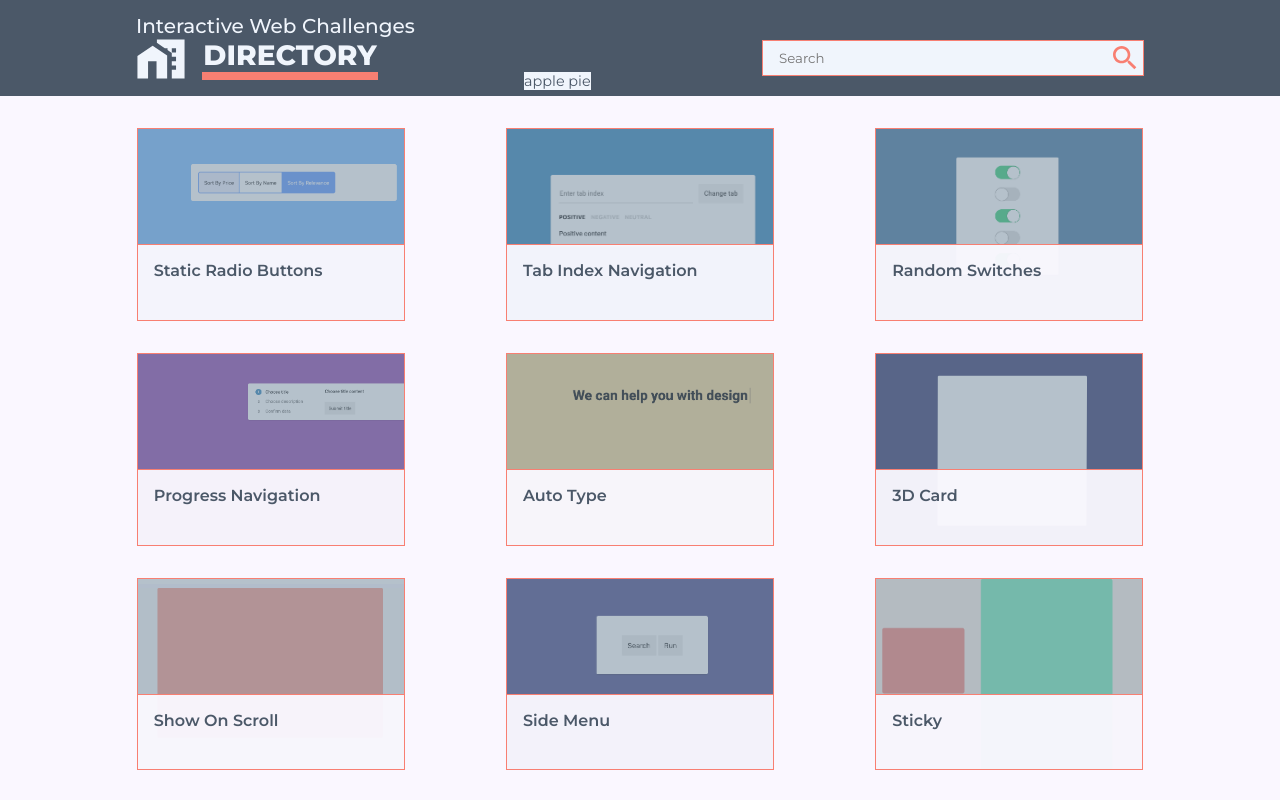
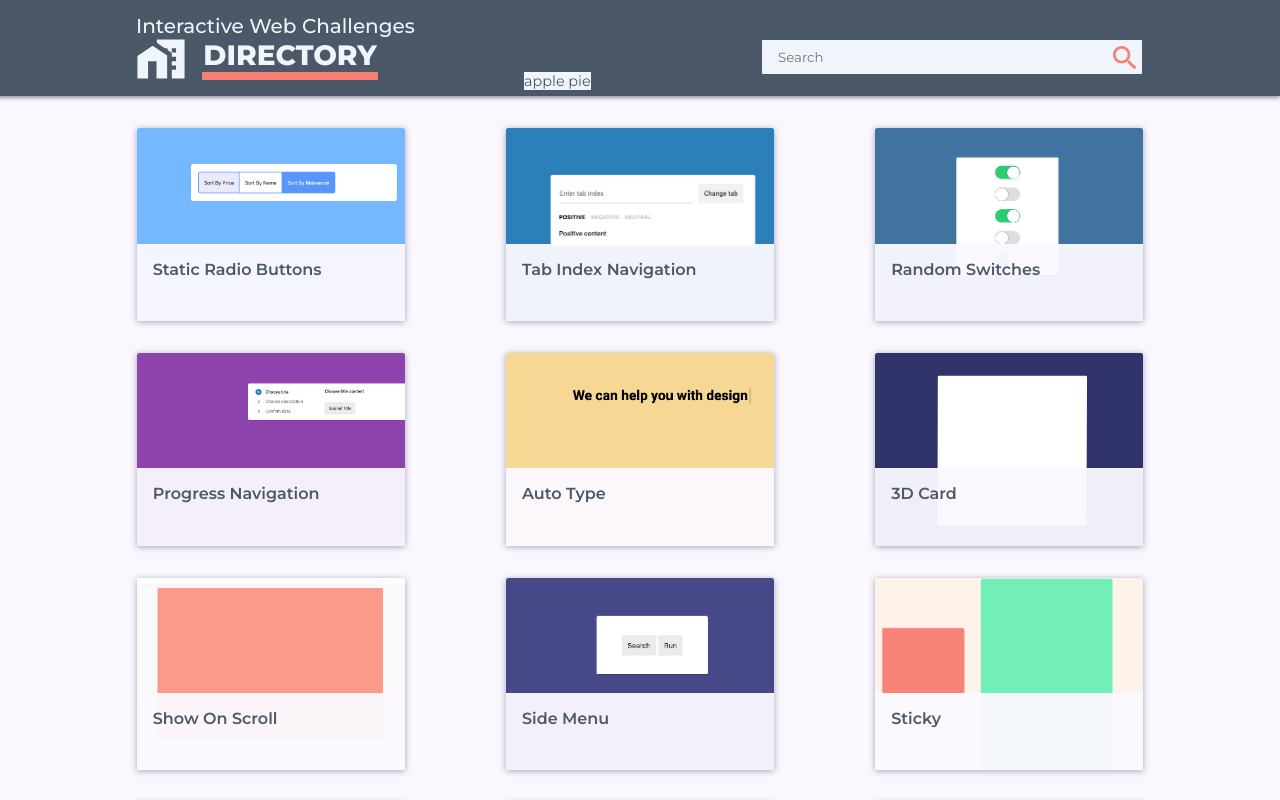
Before and after one commit to nicobartholom3w/interactive_webcomponent_app, an Angular app: page / in a window 1280 px wide. Shown: the top 800 px of the page. Built offline with nearby package versions, Linux system fonts and the light colour scheme.

Commit message:
(feat) Changed styles on directory page and navigation header.

```diff
--- a/src/app/challenges/challenges/challenges.component.scss
+++ b/src/app/challenges/challenges/challenges.component.scss
@@ -1,12 +1,9 @@
 :host {
-    // position: relative;
-
     height: 100%;
     width: 100%;
 }
 .header {
     margin: auto;
-    // max-width: 65rem;
     width: 100%;
     display: flex;
     justify-content: center;
@@ -17,7 +14,8 @@
     padding: .5rem 0;
     position: fixed;
     background-color: white;
-    z-index: 100;
+    z-index: 1;
+    box-shadow: 0 1px 4px 1px rgba(75, 88, 104, .2);
 
     &__content {
         padding: 0 1rem;
--- a/src/app/directory/directory-item/directory-item.component.html
+++ b/src/app/directory/directory-item/directory-item.component.html
@@ -1,8 +1,10 @@
 <a class="item">
-    <img class="item__background-img" [src]="challengeItem.imagePath" alt="project-img">
-    <div class="item__background">
-        <div class="item__content">
-            <div class="item__content-desc">{{ challengeItem.name }}</div>
+    <div class="item-container">
+        <img class="item__background-img" [src]="challengeItem.imagePath" alt="project-img">
+        <div class="item__background">
+            <div class="item__content">
+                <div class="item__content-desc">{{ challengeItem.name }}</div>
+            </div>
         </div>
     </div>
 </a>
--- a/src/app/directory/directory-item/directory-item.component.scss
+++ b/src/app/directory/directory-item/directory-item.component.scss
@@ -1,16 +1,30 @@
 :host {
     display: block;
     margin: 2rem 0 0 0;
+
 }
 
 .item {
     cursor: pointer;
-
-
+    background-color: transparent;
+    &-container {
+        height: 12.05rem;
+        width: 16.75rem;
+        box-shadow: 0 1px 6px 0 rgba(75, 88, 104, .5);
+        border-radius: 1px;
+        box-sizing: border-box;
+        overflow: hidden;
+        position: relative;
+        transition: all .3s;
+    }
     &:hover {
         .item {
+            &-container {
+                box-shadow: 0 2px 4px 2px rgba(75, 88, 104, .8);
+            }
             &__background {
                 background-color: rgba(121, 143, 160, .15);
+
             }
             &__content {
                 background-color: rgba(121, 143, 160, .88);
@@ -20,40 +34,63 @@
 
     }
 
+    &:focus {
+        .item {
+            &__background {
+                background-color: rgba(121, 143, 160, .15);
+                box-shadow: 0 2px 5px 2px rgba(75, 88, 104, .75);
+            }
+            &__content {
+                background-color: rgba(121, 143, 160, .88);
+                color: white;
+            }
+        }
+    }
+
     &__background {
-        background-color: rgba(121, 143, 160, .55);
+        // background-color: rgba(121, 143, 160, .55);
+        background-color: transparent;
         height: 12.05rem;
         width: 16.75rem;
+        height: 100%;
+        width: 100%;
         display: flex;
         flex-direction: column;
         justify-content: flex-end;
         transition: all .5s;
         box-sizing: border-box;
-        border: 1px solid rgba(248, 127, 114, 1);
+        border-radius: 1px;
+        // border: 1px solid rgba(248, 127, 114, 1);
         position: relative;
+
 
         &-img {
             height: 12.05rem;
             width: 16.75rem;
+            height: 100%;
+            width: 100%;
+            border-radius: 2px;
+            // height: 20rem;
             transition: all .5s;
             box-sizing: border-box;
             position: absolute;
             object-fit: cover;
             object-position: left;
+            background-color: transparent;
         }
     }
 
     &__content {
         background-color: rgba(251, 249, 255, .95);
-        border: 1px solid rgb(248, 127, 114);
-        margin: 0 -1px -1px -1px;
+        // border: 1px solid rgb(248, 127, 114);
+        // margin: 0 -1px -1px -1px;
         height: 40%;
         transition: all .3s;
         color: rgb(75, 88, 104);
         font-weight: 600;
         transition: all .5s;
         box-sizing: border-box;
-
+        width: 100%;
         &-desc {
             margin: 1rem;
         }
--- a/src/app/header/header.component.scss
+++ b/src/app/header/header.component.scss
@@ -8,7 +8,24 @@
     background-color: #4B5868;
     height: 6rem;
     color: #F0F5FC;
+    width: 100%;
+    // box-shadow: 0 1px 10px -1px rgba(75, 88, 104, 1);
 
+    &::before {
+        content: "";
+        display: block;
+        width: 200%;
+        // margin-left: -10px;
+        // right: 0;
+        // left: 0;
+        right: 1px;
+        height: 100%;
+        position: absolute;
+        z-index: -1;
+        background-color: transparent;
+        box-shadow: 0 1px 4px 1px rgba(75, 88, 104, .6);
+        // box-shadow: 0 1px 0 4px pink;
+    }
     &__content{
         display: flex;
         flex-direction: row;
@@ -43,6 +60,7 @@
 
         &-fill {
             fill: #F0F5FC;
+            transition: all .3s;
         }
 
         &-search {
@@ -118,9 +136,11 @@
 
     &-underline {
         background-color: #F87F72;
+        border-radius: 1px;
         display: block;
         height: .5rem;
         width: 11rem;
+        transition: all .3s;
     }
 }
 
@@ -134,7 +154,7 @@
     width: 100%;
     position: relative;
     height: 2.75rem;
-
+    border-radius: 1px;
     &__bar {
         width: 50%;
         min-width: 13rem;
@@ -146,10 +166,11 @@
             width: 100%;
             height: 100%;
             // border-radius: .15rem;
+            border-radius: 1px;
             outline: none;
             box-shadow: none;
             border: none;
-            border: 1px solid #F87F72;
+            // border: 1px solid #F87F72;
             padding-left: 1rem;
             font-family: 'Montserrat', sans-serif;
             background-color: #F0F5FC;
```
